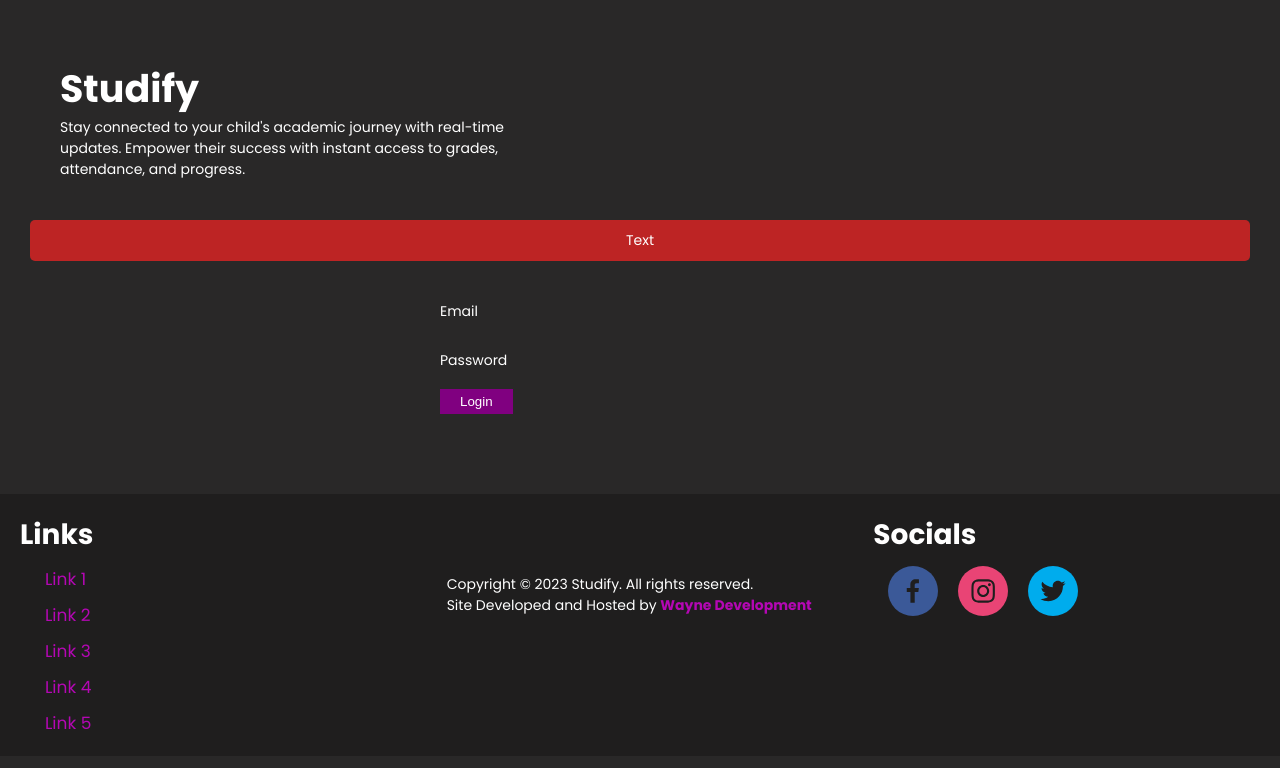
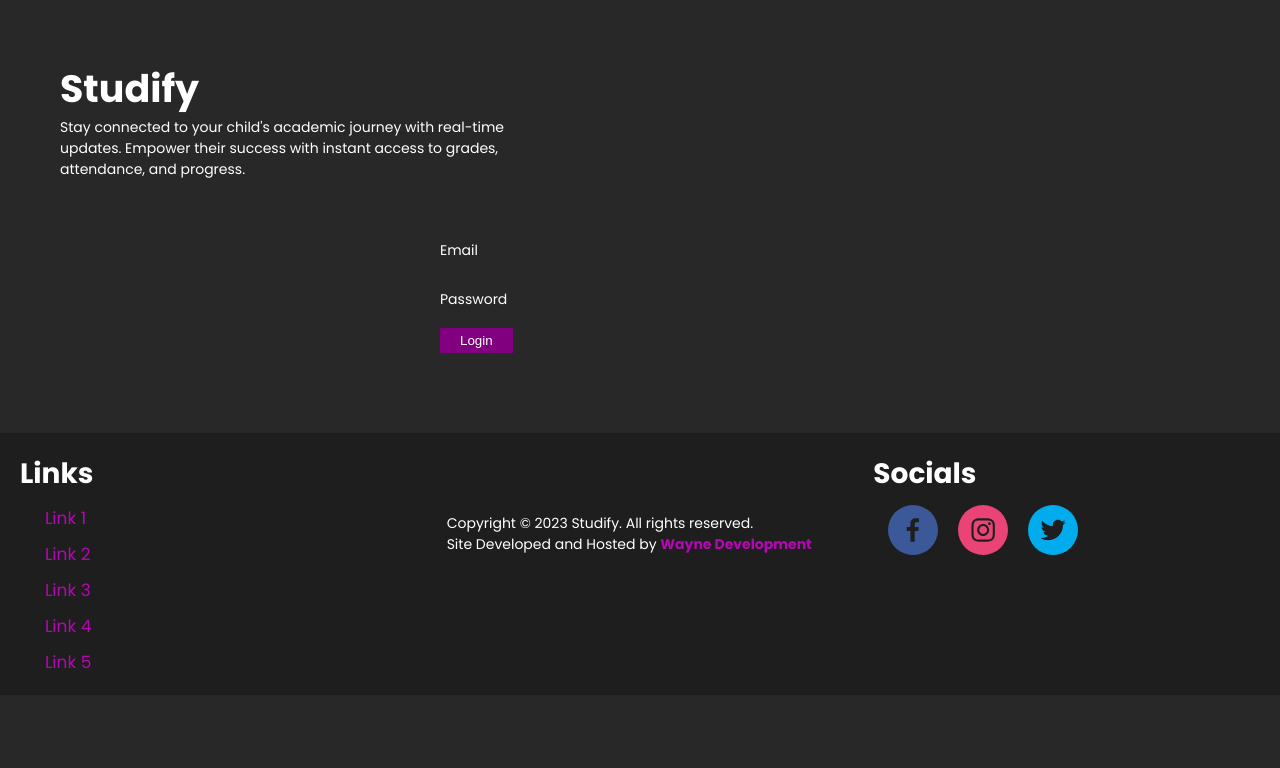
Before and after one commit to AliWayne101/studify, a Next.js app: page /login in a window 1280 px wide. Shown: the top 768 px of the page. Built offline with nearby package versions, Linux system fonts and the light colour scheme.

Commit message:
Added Error component

```diff
--- /dev/null
+++ b/app/components/Error.tsx
@@ -0,0 +1,13 @@
+import React from 'react'
+interface Error {
+    error: string | null;
+}
+const Error: React.FC<Error> = ({error}) => {
+  return (
+    <>
+    { error && <div className="error">{error}</div> }
+    </>
+  )
+}
+
+export default Error
--- a/app/login/page.tsx
+++ b/app/login/page.tsx
@@ -6,9 +6,12 @@ import Footer from '../sections/footer';
 import Button from '../components/Button';
 import { signIn } from 'next-auth/react';
 import Logo from '../sections/Logo';
+import Body from '../sections/Body';
+import Error from '../components/Error';
 
 const Login = () => {
 
+  const [errorFill, setErrorFill] = useState<string | null>(null);
   const [loginDetails, setLoginDetails] = useState({
     email: "",
     password: ""
@@ -29,8 +32,10 @@ const Login = () => {
       password: loginDetails.password
     }).then((response) => {
       console.log(response);
+      setErrorFill(null);
     }).catch((err) => {
       console.log("Error");
+      setErrorFill("Error");
       console.log(err);
     })
   }
@@ -39,8 +44,8 @@ const Login = () => {
     <>
       <main>
         <Logo />
-        <div className="body-cont">
-          <div className="error">Text</div>
+        <Body>
+          <Error error={errorFill} />
           <div className="loginform">
             <div className="login">
               <div className="login-in">
@@ -54,7 +59,7 @@ const Login = () => {
               <Button onClick={HandleLogin}>Login</Button>
             </div>
           </div>
-        </div>
+        </Body>
       </main>
       <Footer />
     </>
--- /dev/null
+++ b/app/sections/Body.tsx
@@ -0,0 +1,12 @@
+import { childrenProps } from '@/interfaces'
+import React from 'react'
+
+const Body: React.FC<childrenProps> = ({children}) => {
+  return (
+    <div className="body-cont">
+        {children}
+    </div>
+  )
+}
+
+export default Body
--- a/interfaces.ts
+++ b/interfaces.ts
@@ -2,3 +2,7 @@ export interface ButtonProps {
     onClick: () => void;
     children: React.ReactNode;
 }
+
+export interface childrenProps {
+    children: React.ReactNode;
+}
```
Also changed, not shown: app/signup/page.tsx (+5 -3 lines).
